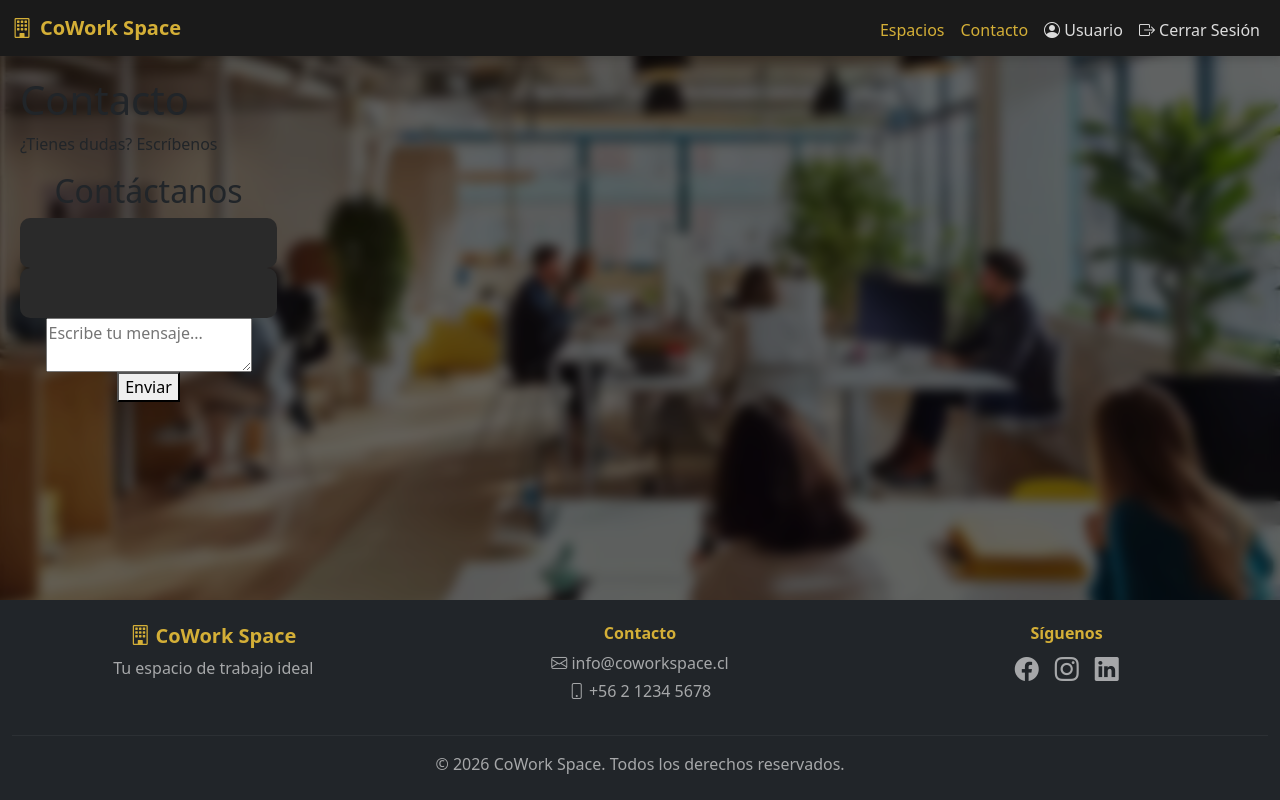
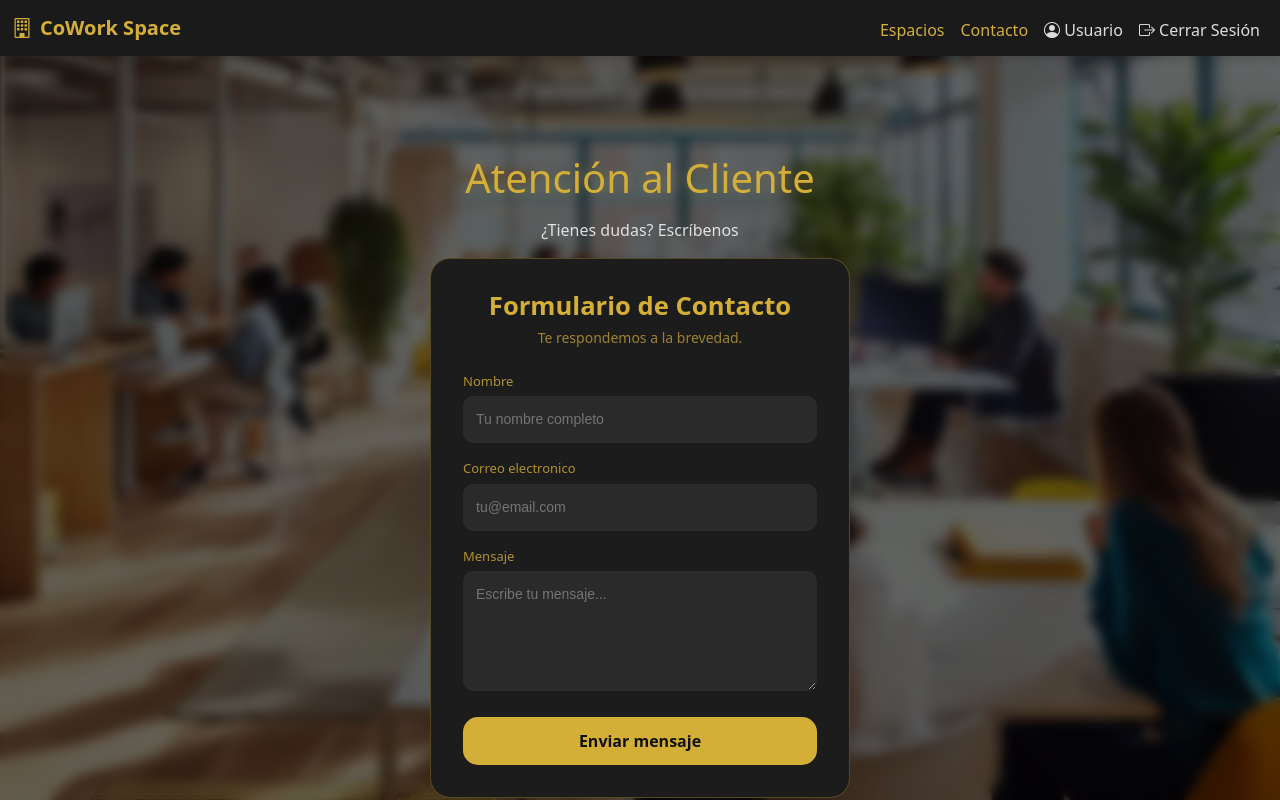
Before and after one commit to allanDev94/Cowork_React, a React (Vite) app: page /contacto in a window 1280 px wide. Shown: the top 800 px of the page. Built offline with nearby package versions, Linux system fonts and the light colour scheme.

Commit message:
formulario terminado

```diff
--- a/src/components/Formulario.jsx
+++ b/src/components/Formulario.jsx
@@ -1,22 +1,23 @@
-import "../styles/formulario.css"
+import "../styles/formulario.css";
 import { useState } from "react";
 
-const Formulario = () => {
-  const [form, setForm] = useState({
+const initialForm = {
   nombre: "",
   email: "",
   mensaje: "",
-  });
+};
 
+const Formulario = () => {
+  const [form, setForm] = useState(initialForm);
   const [estado, setEstado] = useState("");
 
   const handleChange = (e) => {
-    setForm({
-      ...form,
-      [e.target.name]: e.target.value,
-    });
+    const { name, value } = e.target;
 
-    // 👇 Limpia errores cuando el usuario escribe
+    setForm((prevForm) => ({
+      ...prevForm,
+      [name]: value,
+    }));
     setEstado("");
   };
 
@@ -24,69 +25,94 @@ const Formulario = () => {
     e.preventDefault();
 
     const emailValido = /^[^\s@]+@[^\s@]+\.[^\s@]+$/;
+    const nombre = form.nombre.trim();
+    const email = form.email.trim();
+    const mensaje = form.mensaje.trim();
 
-    if (!form.nombre || !form.email || !form.mensaje) {
+    if (!nombre || !email || !mensaje) {
       setEstado("error");
       return;
     }
 
-    if (!emailValido.test(form.email)) {
+    if (!emailValido.test(email)) {
       setEstado("email_error");
       return;
     }
 
     setEstado("success");
-
-    console.log(form);
-
-    setForm({
-      nombre: "",
-      email: "",
-      mensaje: "",
-    });
+    console.log({ nombre, email, mensaje });
+    setForm(initialForm);
   };
 
   return (
     <form className="contact-form" onSubmit={handleSubmit}>
-      <h2>Contáctanos</h2>
+      <h2 className="contact-title">Formulario de Contacto</h2>
+      <p className="contact-subtitle">Te respondemos a la brevedad.</p>
 
+      <div className="contact-field">
+        <label className="contact-label" htmlFor="nombre">
+          Nombre
+        </label>
         <input
-        label="Nombre"
+          id="nombre"
           name="nombre"
+          type="text"
+          autoComplete="name"
+          placeholder="Tu nombre completo"
           value={form.nombre}
           onChange={handleChange}
+          className="contact-input"
         />
+      </div>
 
+      <div className="contact-field">
+        <label className="contact-label" htmlFor="email">
+          Correo electronico
+        </label>
         <input
-        label="Email"
+          id="email"
           name="email"
           type="email"
+          autoComplete="email"
+          placeholder="tu@email.com"
           value={form.email}
           onChange={handleChange}
+          className="contact-input"
         />
+      </div>
 
+      <div className="contact-field">
+        <label className="contact-label" htmlFor="mensaje">
+          Mensaje
+        </label>
         <textarea
+          id="mensaje"
           name="mensaje"
           placeholder="Escribe tu mensaje..."
           value={form.mensaje}
           onChange={handleChange}
           className="contact-textarea"
         />
+      </div>
 
       {estado === "error" && (
-        <p className="contact-error">Todos los campos son obligatorios</p>
+        <p className="contact-error" aria-live="polite">
+          Todos los campos son obligatorios
+        </p>
       )}
-
       {estado === "email_error" && (
-        <p className="contact-error">Correo inválido</p>
+        <p className="contact-error" aria-live="polite">
+          Correo inv�lido
+        </p>
       )}
-
       {estado === "success" && (
-        <p className="contact-success">Mensaje enviado correctamente ✅</p>
+        <p className="contact-success" aria-live="polite">
+          Mensaje enviado correctamente
+        </p>
       )}
 
       <button type="submit" className="contact-button">
-        Enviar
+        Enviar mensaje
       </button>
     </form>
   );
--- a/src/pages/Contacto.jsx
+++ b/src/pages/Contacto.jsx
@@ -1,19 +1,15 @@
-import "../styles/formulario.css"
+import "../styles/formulario.css";
 import Formulario from "../components/Formulario";
 
 const Contacto = () => {
   return (
-    <>
-
-
-      <div id="center">
-        <h1>Contacto</h1>
-        <p>¿Tienes dudas? Escríbenos </p>
-
-       <Formulario />
-
+    <section className="contact-page">
+      <div className="contact-content">
+        <h1 className="contact-heading">Atención al Cliente</h1>
+        <p className="contact-intro">¿Tienes dudas? Escríbenos</p>
+        <Formulario />
       </div>
-    </>
+    </section>
   );
 };
 
--- a/src/styles/formulario.css
+++ b/src/styles/formulario.css
@@ -1 +1,182 @@
-@import "./colores.css";
+/* Pagina de contacto */
+.contact-page {
+  min-height: 100vh;
+  width: 100%;
+  display: flex;
+  justify-content: center;
+  align-items: center;
+  padding: 2rem 1.5rem;
+  box-sizing: border-box;
+}
+
+.contact-content {
+  width: 100%;
+  max-width: 520px;
+  display: flex;
+  flex-direction: column;
+  align-items: center;
+  text-align: center;
+  gap: 1rem;
+  margin: 0 auto;
+}
+
+.contact-heading {
+  margin: 0;
+  color: #d4af37;
+  text-shadow: 0 0 12px rgba(212, 175, 55, 0.2);
+}
+
+.contact-intro {
+  margin: 0;
+  color: rgba(255, 255, 255, 0.82);
+}
+
+/* Tarjeta del formulario */
+.contact-form {
+  position: relative;
+  z-index: 1;
+  width: 100%;
+  max-width: 420px;
+  padding: 2rem;
+  border-radius: 20px;
+  background: #1c1c1c;
+  border: 1px solid rgba(212, 175, 55, 0.3);
+  color: #d4af37;
+  display: flex;
+  flex-direction: column;
+  align-items: center;
+  transition: 0.3s ease;
+  box-sizing: border-box;
+}
+
+.contact-form:hover {
+  box-shadow: 0 0 25px rgba(212, 175, 55, 0.4);
+  border-color: #d4af37;
+}
+
+.contact-title {
+  font-size: 1.6rem;
+  font-weight: bold;
+  color: #d4af37;
+  margin: 0 0 0.3rem;
+  text-align: center;
+}
+
+.contact-subtitle {
+  font-size: 14px;
+  color: rgba(212, 175, 55, 0.7);
+  margin: 0 0 1.5rem;
+  text-align: center;
+}
+
+.contact-field {
+  width: 100%;
+  display: flex;
+  flex-direction: column;
+  margin-bottom: 1rem;
+}
+
+.contact-label {
+  font-size: 13px;
+  font-weight: 500;
+  color: rgba(212, 175, 55, 0.8);
+  margin-bottom: 5px;
+  text-align: left;
+}
+
+.contact-input,
+.contact-textarea {
+  width: 100%;
+  padding: 12px;
+  border-radius: 10px;
+  border: 1px solid transparent;
+  background: #2a2a2a;
+  color: #fff;
+  outline: none;
+  transition: all 0.3s ease;
+  font-family: Arial, sans-serif;
+  font-size: 14px;
+  box-sizing: border-box;
+}
+
+.contact-input:hover,
+.contact-textarea:hover {
+  border-color: rgba(212, 175, 55, 0.5);
+}
+
+.contact-input:focus,
+.contact-textarea:focus {
+  border-color: #d4af37;
+  box-shadow: 0 0 8px rgba(212, 175, 55, 0.4);
+}
+
+.contact-textarea {
+  resize: vertical;
+  min-height: 120px;
+  margin: 0;
+}
+
+.contact-error {
+  width: 100%;
+  color: #ff6b6b;
+  font-size: 13px;
+  margin: 0 0 0.5rem;
+  text-align: center;
+}
+
+.contact-success {
+  width: 100%;
+  font-size: 13px;
+  color: #4ade80;
+  background: rgba(74, 222, 128, 0.08);
+  border: 1px solid rgba(74, 222, 128, 0.3);
+  border-radius: 8px;
+  padding: 8px 12px;
+  margin-bottom: 0.5rem;
+  text-align: center;
+  box-sizing: border-box;
+}
+
+.contact-button {
+  width: 100%;
+  padding: 12px;
+  margin-top: 10px;
+  border-radius: 15px;
+  border: none;
+  background: #d4af37;
+  color: #111;
+  font-weight: bold;
+  cursor: pointer;
+  transition: all 0.3s ease;
+}
+
+.contact-button:hover {
+  background: #f1c40f;
+  transform: translateY(-2px);
+  box-shadow: 0 5px 15px rgba(212, 175, 55, 0.4);
+}
+
+.contact-button:active {
+  transform: scale(0.97);
+  box-shadow: none;
+}
+
+@media (max-width: 576px) {
+  .contact-page {
+    padding: 1.5rem 1rem;
+  }
+
+  .contact-content {
+    gap: 0.85rem;
+  }
+
+  .contact-form {
+    padding: 1.5rem;
+    border-radius: 15px;
+  }
+
+  .contact-title,
+  .contact-heading {
+    font-size: 1.3rem;
+  }
+}
```
Lines whose indentation alone changed are shown as unchanged.
